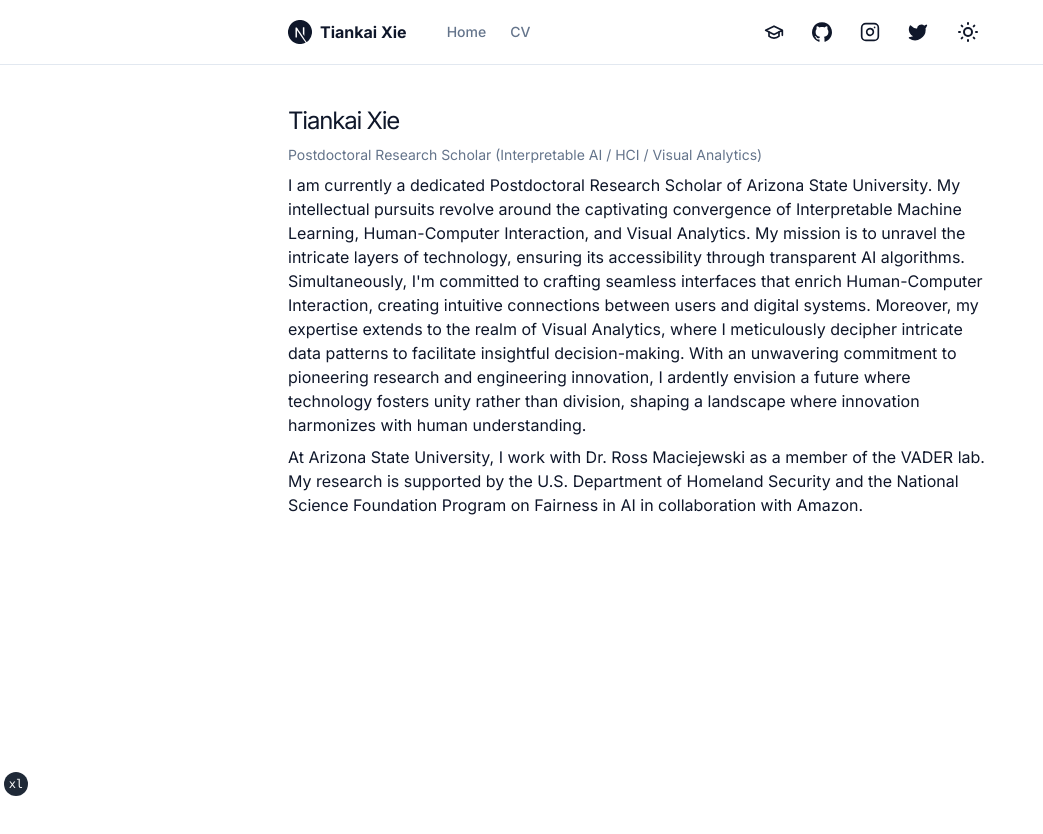
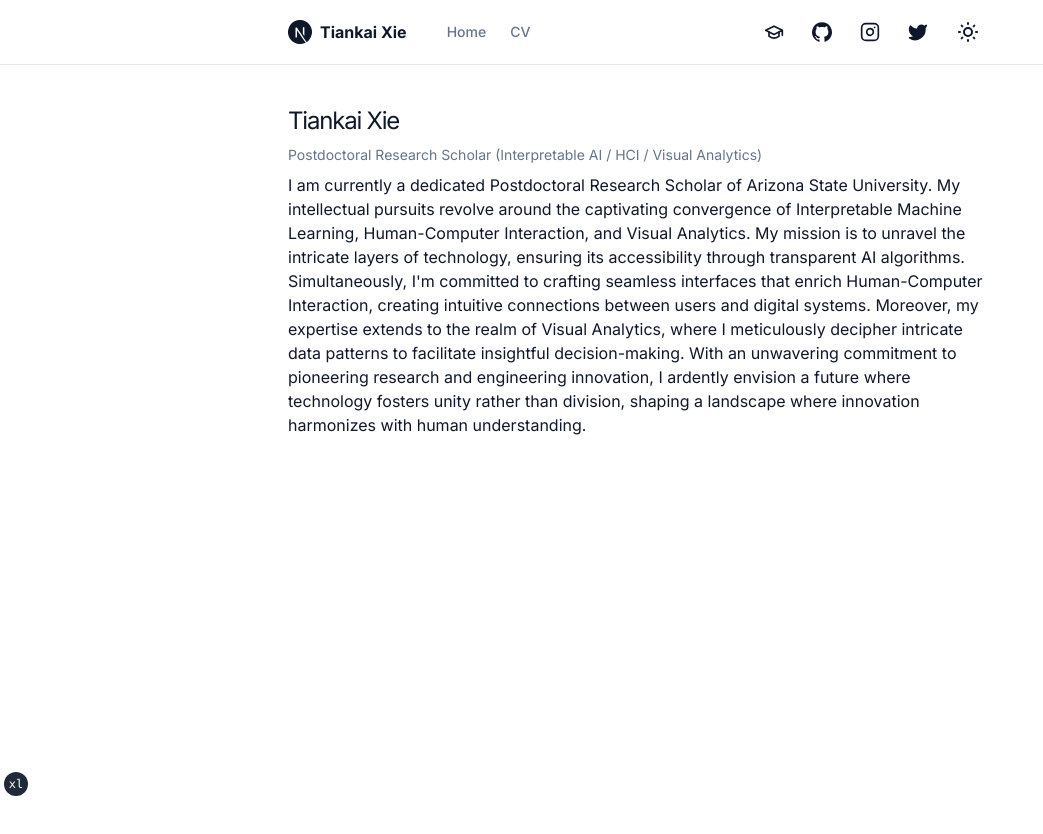
Before and after one commit to tiankaixie/homepage, a Next.js app: page / in a window 1280 px wide. Shown: the top 834 px of the page, without its empty margins (0-1043 px from the left). Built offline with nearby package versions, Linux system fonts and the light colour scheme.

Commit message:
minor changes

```diff
--- a/app/page.tsx
+++ b/app/page.tsx
@@ -30,17 +30,17 @@ export default function IndexPage() {
           a future where technology fosters unity rather than division, shaping
           a landscape where innovation harmonizes with human understanding.
         </p>
-        <p>
-          At Arizona State University, I work with Dr.{" "}
-          <Link href={siteConfig.links.ross}>Ross Maciejewski</Link> as a member
-          of the <Link href={siteConfig.links.vader}>VADER lab</Link>. My
-          research is supported by the U.S. Department of Homeland Security and
-          the{" "}
-          <Link href={siteConfig.links.nsf}>
-            National Science Foundation Program on Fairness in AI in
-            collaboration with Amazon.
-          </Link>
-        </p>
+        {/* <p> */}
+        {/*   At Arizona State University, I work with Dr.{" "} */}
+        {/*   <Link href={siteConfig.links.ross}>Ross Maciejewski</Link> as a member */}
+        {/*   of the <Link href={siteConfig.links.vader}>VADER lab</Link>. My */}
+        {/*   research is supported by the U.S. Department of Homeland Security and */}
+        {/*   the{" "} */}
+        {/*   <Link href={siteConfig.links.nsf}> */}
+        {/*     National Science Foundation Program on Fairness in AI in */}
+        {/*     collaboration with Amazon. */}
+        {/*   </Link> */}
+        {/* </p> */}
       </div>
       {/* <div className="flex gap-4"> */}
       {/*   <Link */}
```
